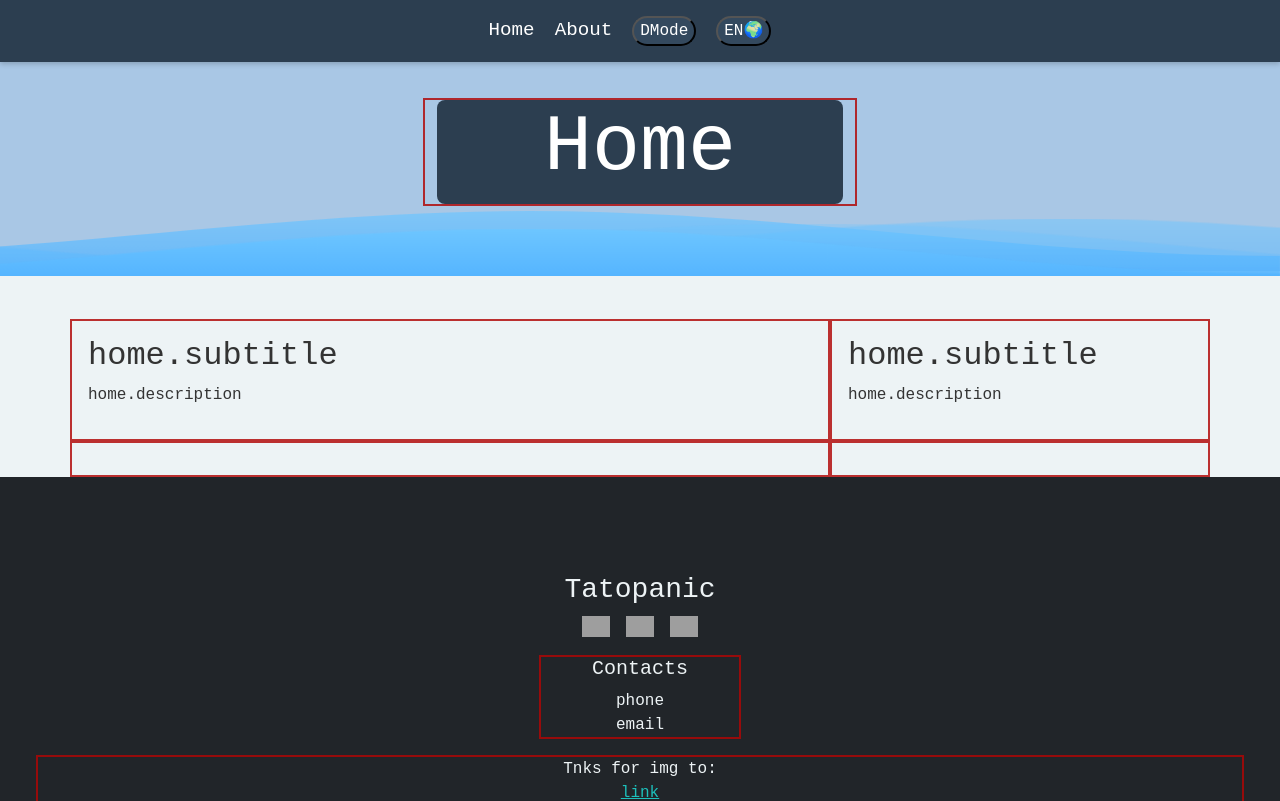
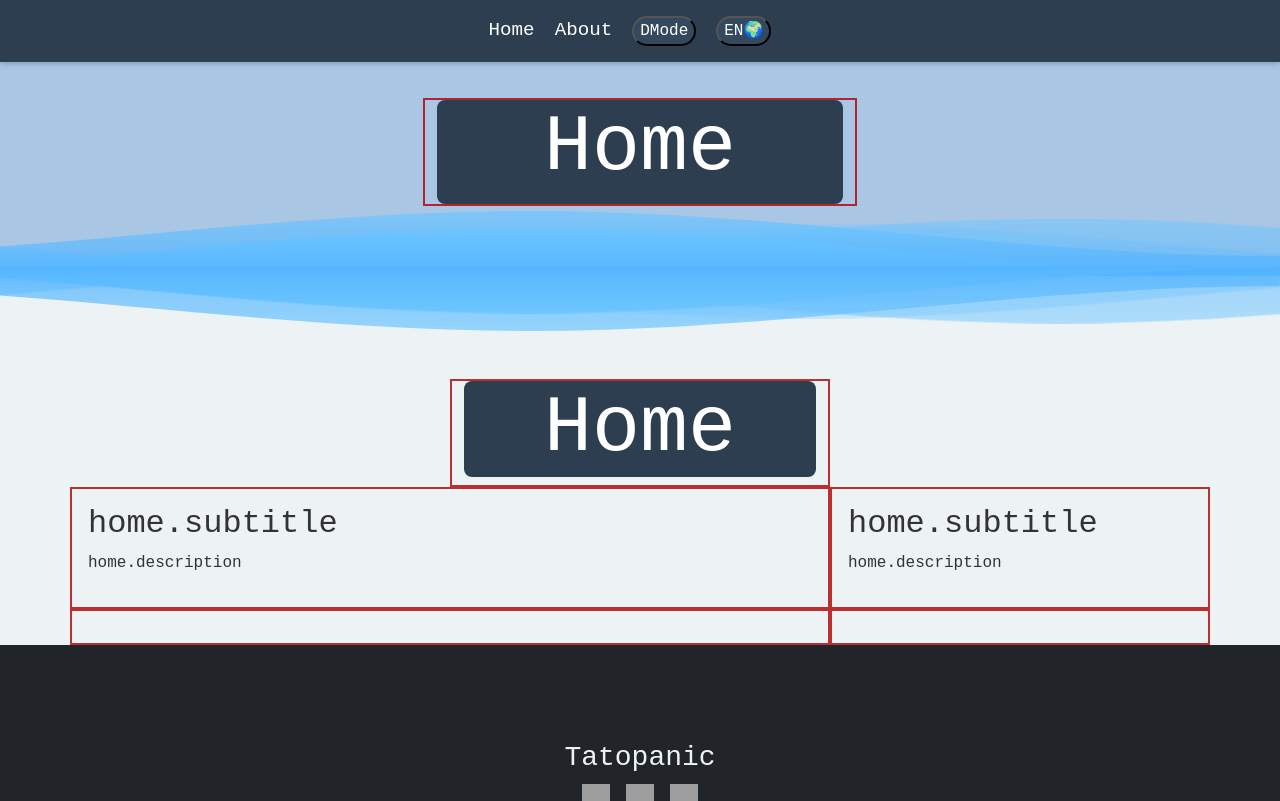
Before and after one commit to JungleKiosk/tatopanic, a Vue app: page / in a window 1280 px wide. Shown: the top 801 px of the page. Built offline with nearby package versions, Linux system fonts and the light colour scheme; grey boxes are pictures that could not be loaded.

Commit message:
duble wave🚩

```diff
--- a/src/assets/scss/app/_wave.scss
+++ b/src/assets/scss/app/_wave.scss
@@ -9,6 +9,12 @@
     min-height: 70px;
     max-height: 100px;
 }
+
+.flipped {
+    transform: scaleY(-1);
+    margin-top: -5px; /* Evita spazi tra le onde */
+}
+
 
 /* Animation */
 
--- a/src/views/Home.vue
+++ b/src/views/Home.vue
@@ -14,20 +14,25 @@ export default {
 <template>
     <div>
         <header class="header pt-5">
-
-            <Jumbo></Jumbo>
+            <div class="row justify-content-center">
+                <div class="col-12 col-lg-4">
+                    <div class="jumbotron rounded-3">
+                        <h1 class="display-1">{{ $t('home.title') }}</h1>
+                        <!-- !--Waves Container -->
+                        <!--Waves end-->
+                    </div>
+                </div>
+            </div>
             <!-- !--Waves Container -->
             <div>
+                <!-- Onda superiore -->
                 <svg class="waves" xmlns="http://www.w3.org/2000/svg" xmlns:xlink="http://www.w3.org/1999/xlink"
                     viewBox="0 24 150 28" preserveAspectRatio="none" shape-rendering="auto">
                     <defs>
-                        <!-- Gradiente Azzurro -->
                         <linearGradient id="waveGradient" x1="0%" y1="0%" x2="0%" y2="100%">
                             <stop offset="0%" style="stop-color:#6EC6FF; stop-opacity:1" />
                             <stop offset="100%" style="stop-color:#1E90FF; stop-opacity:1" />
                         </linearGradient>
-
-                        <!-- Percorso dell'onda -->
                         <path id="gentle-wave"
                             d="M-160 44c30 0 58-18 88-18s 58 18 88 18 58-18 88-18 58 18 88 18 v44h-352z" />
                     </defs>
@@ -39,12 +44,22 @@ export default {
                     </g>
                 </svg>
             </div>
-
-
-
         </header>
 
+        <!-- Onda inferiore specchiata -->
+        <svg class="waves flipped" xmlns="http://www.w3.org/2000/svg" xmlns:xlink="http://www.w3.org/1999/xlink"
+            viewBox="0 24 150 28" preserveAspectRatio="none" shape-rendering="auto">
+            <g class="parallax">
+                <use xlink:href="#gentle-wave" x="48" y="0" fill="url(#waveGradient)" opacity="0.7" />
+                <use xlink:href="#gentle-wave" x="48" y="3" fill="url(#waveGradient)" opacity="0.5" />
+                <use xlink:href="#gentle-wave" x="48" y="5" fill="url(#waveGradient)" opacity="0.3" />
+                <use xlink:href="#gentle-wave" x="48" y="7" fill="url(#waveGradient)" opacity="1" />
+            </g>
+        </svg>
+
         <main class="container mt-5">
+
+            <Jumbo></Jumbo>
             <div class="row justify-content-center">
                 <div class="col-12 col-lg-8 p-3">
                     <h2>{{ $t('home.subtitle') }}</h2>
```
